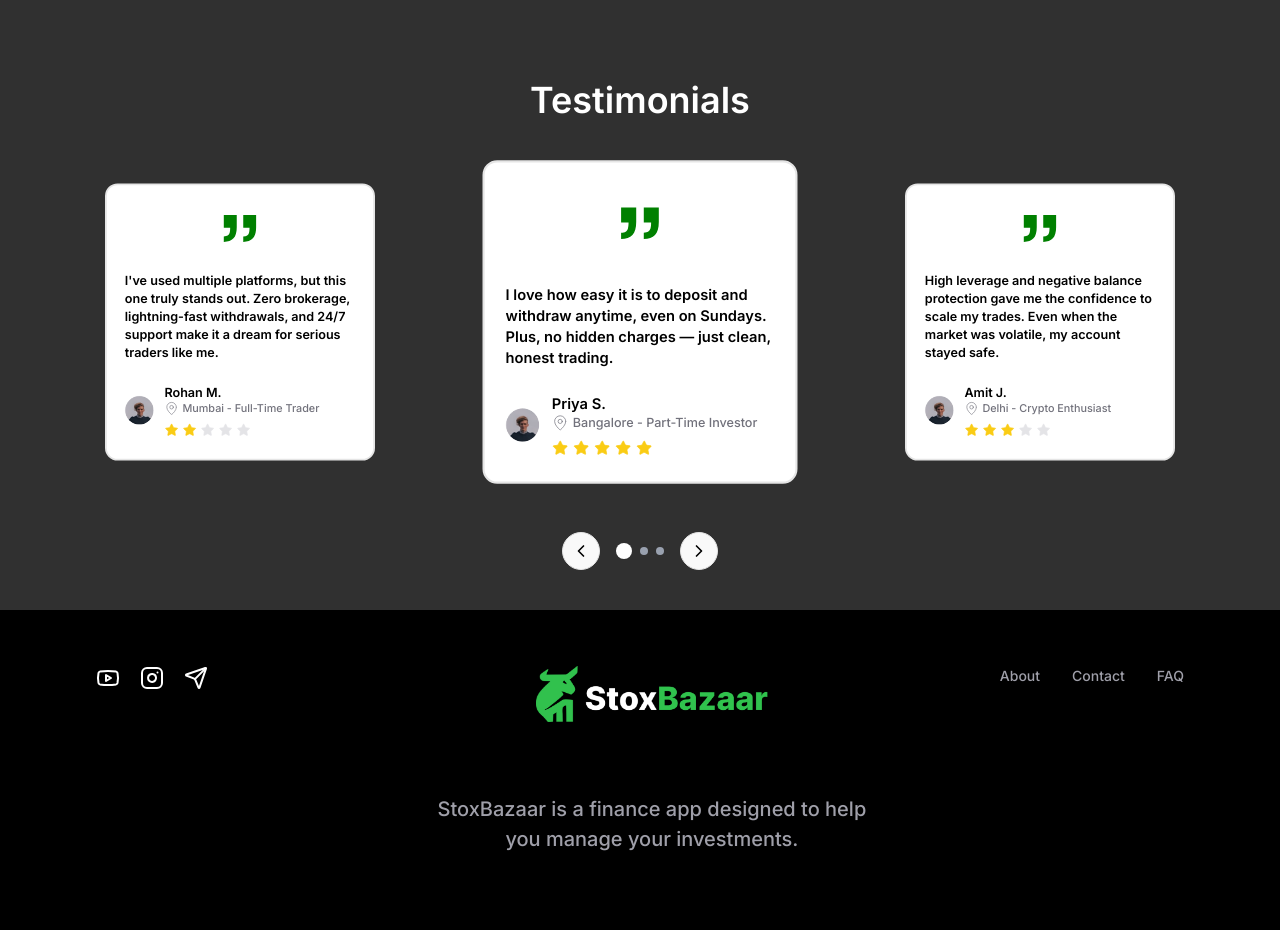
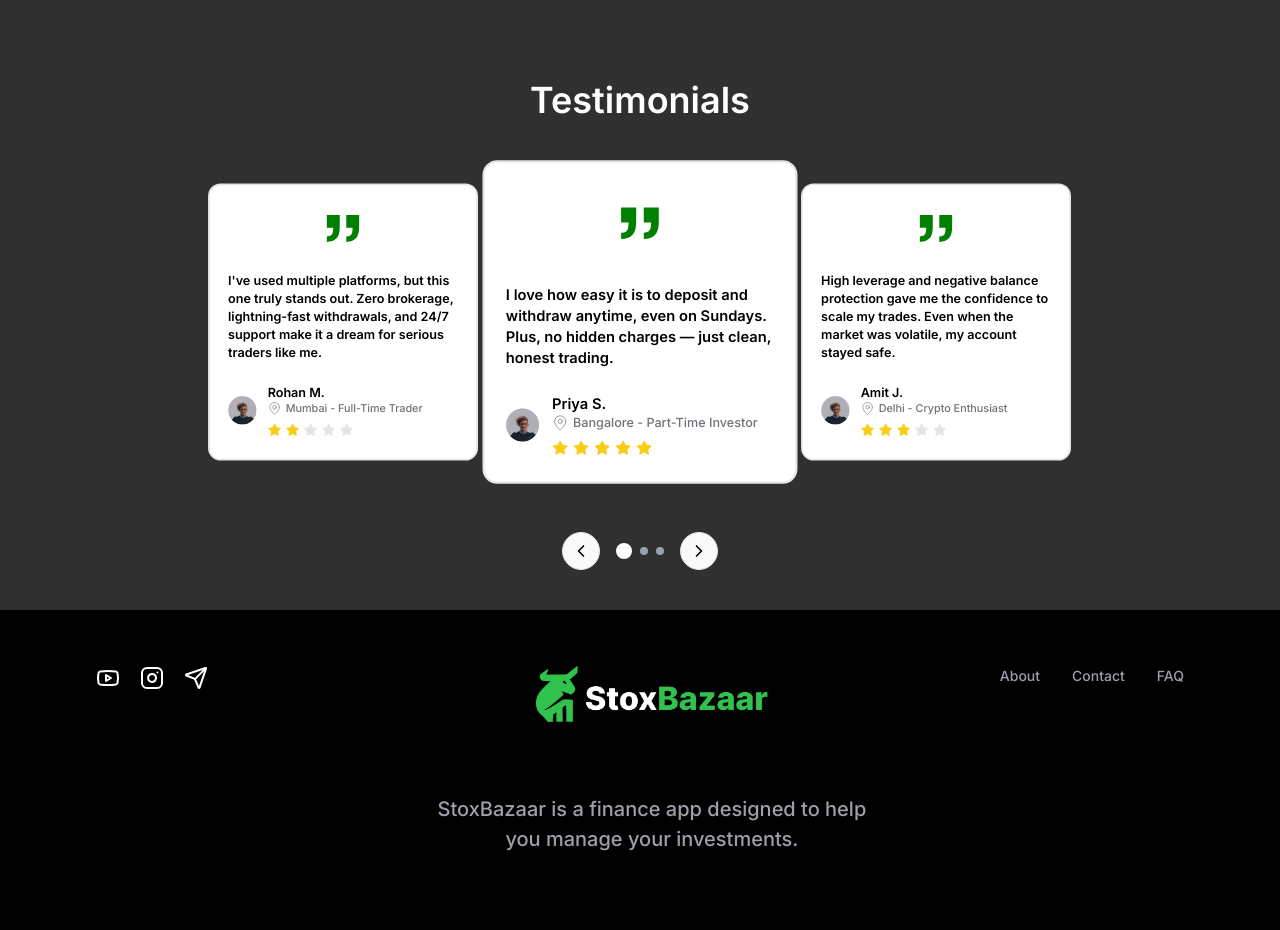
Before and after one commit to RISHIRAJ-BHATTACHARJEE/stoxbazzar, a React (Vite) app: page / in a window 1280 px wide. Shown: the part 4620-5550 px from the top of the page. Built offline with nearby package versions, Linux system fonts and the light colour scheme.

Commit message:
Optimised Codes

```diff
--- a/src/sections/TestimonialsSection.jsx
+++ b/src/sections/TestimonialsSection.jsx
@@ -91,7 +91,7 @@ const TestimonialsSection = () => {
 
       <div
         ref={carouselRef}
-        className="flex overflow-x-auto overflow-y-hidden scroll-smooth snap-x snap-mandatory lg:overflow-x-hidden lg:mx-6"
+        className="flex overflow-x-auto overflow-y-hidden scroll-smooth snap-x snap-mandatory lg:overflow-x-hidden lg:mx-[14vw]"
       >
         {testimonials.map((item, idx) => (
           <div
```
